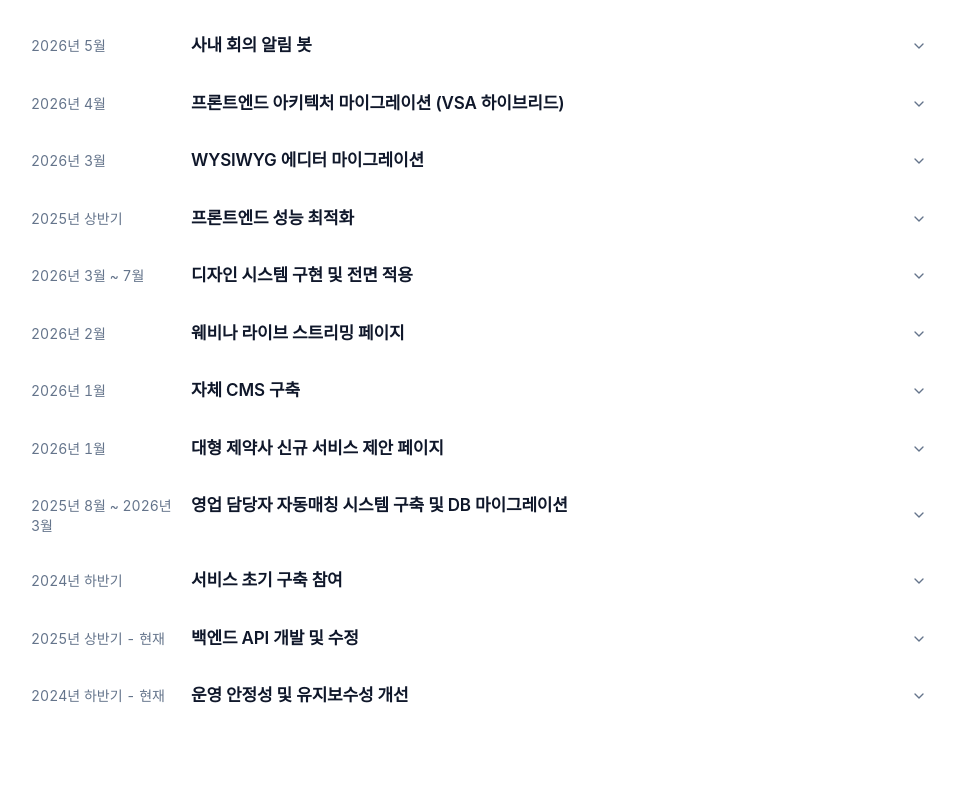
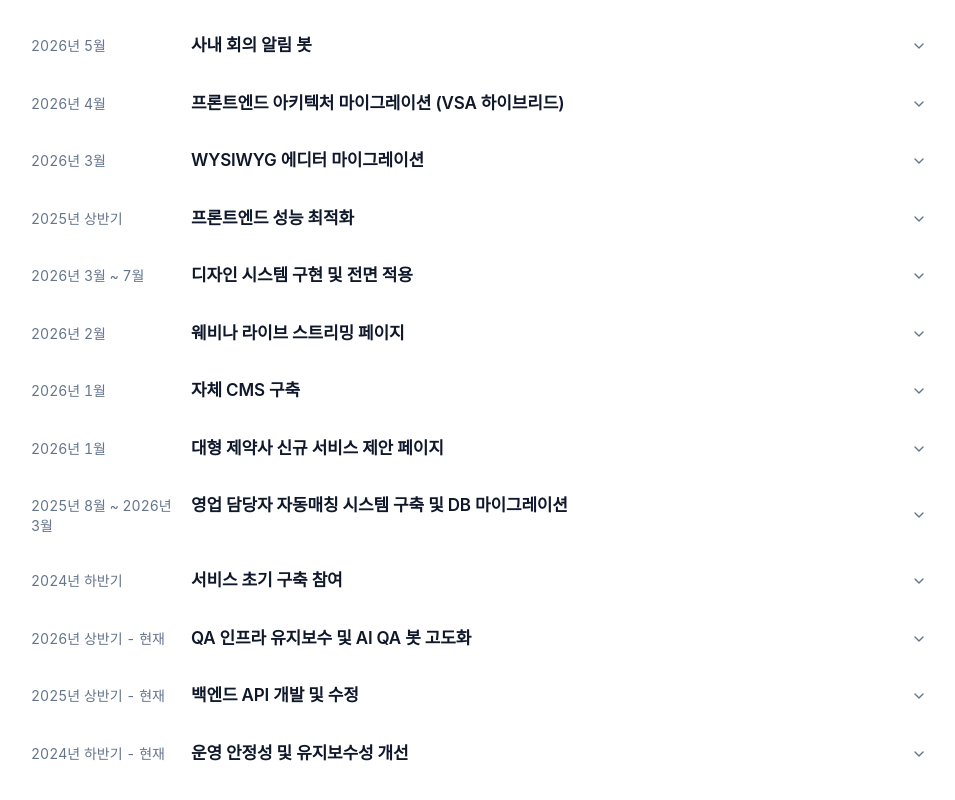
Before and after one commit to WhyBusyy/portfolio, a Next.js app: page / in a window 1280 px wide. Shown: the part 5798-6598 px from the top of the page, without its empty margins (33-988 px from the left). Built offline with nearby package versions, Linux system fonts and the light colour scheme; a web font is replaced by a local one.

Commit message:
copy: 자동매칭 설명을 '비정형 벤더 담당 지역 데이터 표준화' 기준으로 통일, 진행 중 작업에 QA 인프라 유지보수 추가

```diff
--- a/src/components/Work.tsx
+++ b/src/components/Work.tsx
@@ -108,7 +108,7 @@ const careerData = [
               title: "영업 담당자 자동매칭 시스템 구축 및 DB 마이그레이션",
               period: "2025년 8월 ~ 2026년 3월",
               description:
-                "비정형 벤더 데이터 표준화 → 주소 기반 자동매칭 구축(성공률 90%+) → JSON 158,000줄 DB 마이그레이션 + 서버 이관까지 완성 (Fullstack)",
+                "비정형 벤더 담당 지역 데이터 표준화 → 주소 기반 자동매칭 구축(성공률 90%+) → JSON 158,000줄 DB 마이그레이션 + 서버 이관까지 완성 (Fullstack)",
               slug: "vendor-matching" as string | null,
             },
             {
@@ -122,6 +122,13 @@ const careerData = [
         },
       ],
       ongoing: [
+        {
+          title: "QA 인프라 유지보수 및 AI QA 봇 고도화",
+          period: "2026년 상반기 - 현재",
+          description:
+            "PR Gate로 운영 중인 QA 인프라를 맡아, 화면이 바뀔 때마다 깨지는 테스트를 정리하고 실행 시간을 관리하며, AI 테스트 생성 봇의 생성 범위와 검증 단계를 넓혀 가는 중 (Playwright · Claude API)",
+          slug: null as string | null,
+        },
         {
           title: "백엔드 API 개발 및 수정",
           period: "2025년 상반기 - 현재",
--- a/src/components/diagrams/MatchingPipeline.tsx
+++ b/src/components/diagrams/MatchingPipeline.tsx
@@ -1,10 +1,10 @@
 import { Arrow, Eyebrow, Figure, Node, Txt } from "./primitives";
 
-/** 자동매칭: 비정형 지역 데이터를 정규화해 기준 데이터를 만들고, 주소 기반으로 담당자를 배정 */
+/** 자동매칭: 비정형 담당 지역 데이터를 표준화해 기준 데이터를 만들고, 주소 기반으로 담당자를 배정 */
 const title =
-  "담당자 자동매칭: 지역 데이터 정규화로 기준을 만들고, 주소 기반으로 담당자를 배정";
+  "담당자 자동매칭: 담당 지역 데이터를 표준화해 기준을 만들고, 주소 기반으로 담당자를 배정";
 const caption =
-  "벤더마다 지역 구분 체계가 달라 그대로는 매칭할 수 없었다. 정확 매칭으로 걸러지지 않는 값만 유사도 매칭으로 넘겨 단계적으로 정규화했다.";
+  "벤더마다 영업사원 담당 지역 구분 체계가 달라 그대로는 매칭할 수 없었다. 정확 매칭으로 걸러지지 않는 값만 유사도 매칭으로 넘겨 단계적으로 정규화했다.";
 
 /** 좁은 화면: 두 단계를 위아래 한 줄로 쌓는다 */
 function Narrow() {
@@ -15,7 +15,7 @@ function Narrow() {
   const my = ny(4) + 16;
   const sy = (i: number) => my + H + 84 + i * 60;
   const stage1 = [
-    ["비정형 입력", "벤더별 상이한 표기"],
+    ["비정형 입력", "벤더별 담당 지역 분류"],
     ["주소 파싱", "표기를 단위로 분해"],
     ["정확 매칭", "기준과 1:1 대조"],
     ["유사도 매칭", "남은 값만 처리"],
@@ -35,7 +35,7 @@ function Narrow() {
       className="sm:hidden"
     >
       <Eyebrow x={X} y={20}>
-        1단계: 지역 데이터 정규화
+        1단계: 담당 지역 데이터 표준화
       </Eyebrow>
       {stage1.map(([l, sub], i) => (
         <g key={l}>
@@ -145,7 +145,7 @@ export default function MatchingPipeline() {
       >
         {/* 1단계 — 정규화 */}
         <Eyebrow x={16} y={34}>
-          1단계: 지역 데이터 정규화
+          1단계: 담당 지역 데이터 표준화
         </Eyebrow>
 
         <Node
@@ -154,7 +154,7 @@ export default function MatchingPipeline() {
           w={W}
           h={H}
           label="비정형 입력"
-          sub="벤더별 상이한 표기"
+          sub="벤더별 담당 지역 분류"
           muted
         />
         <Node
--- a/src/data/projects.ts
+++ b/src/data/projects.ts
@@ -692,9 +692,9 @@ export const projects: ProjectData[] = [
       "Claude Code",
     ],
     overview: {
-      lead: "주요 벤더사의 비정형 지역 데이터를 표준화하고, 약국 주소 기반 담당자 자동매칭 시스템을 구축하여 수동 매칭으로 인한 거래 지연 문제를 해결했습니다.",
+      lead: "주요 벤더사의 비정형 담당 지역 데이터를 표준화하고, 약국 주소 기반 담당자 자동매칭 시스템을 구축하여 수동 매칭으로 인한 거래 지연 문제를 해결했습니다.",
       detail:
-        "벤더사마다 완전히 다른 지역 구분 체계를 통일된 데이터로 정규화한 뒤, 행정안전부 도로명주소 API를 활용한 자동매칭 시스템을 구축했습니다. 이후 정적 JSON 158,000줄을 DB로 마이그레이션하고 매칭 로직을 서버로 전면 이관하여, 벤더사 관리자가 직접 데이터를 관리할 수 있는 환경까지 완성했습니다.",
+        "벤더사마다 완전히 다른 영업사원 담당 지역 구분 체계를 통일된 데이터로 표준화한 뒤, 행정안전부 도로명주소 API를 활용한 자동매칭 시스템을 구축했습니다. 이후 정적 JSON 158,000줄을 DB로 마이그레이션하고 매칭 로직을 서버로 전면 이관하여, 벤더사 관리자가 직접 데이터를 관리할 수 있는 환경까지 완성했습니다.",
     },
     screenshots: [],
     challenges: [
```
